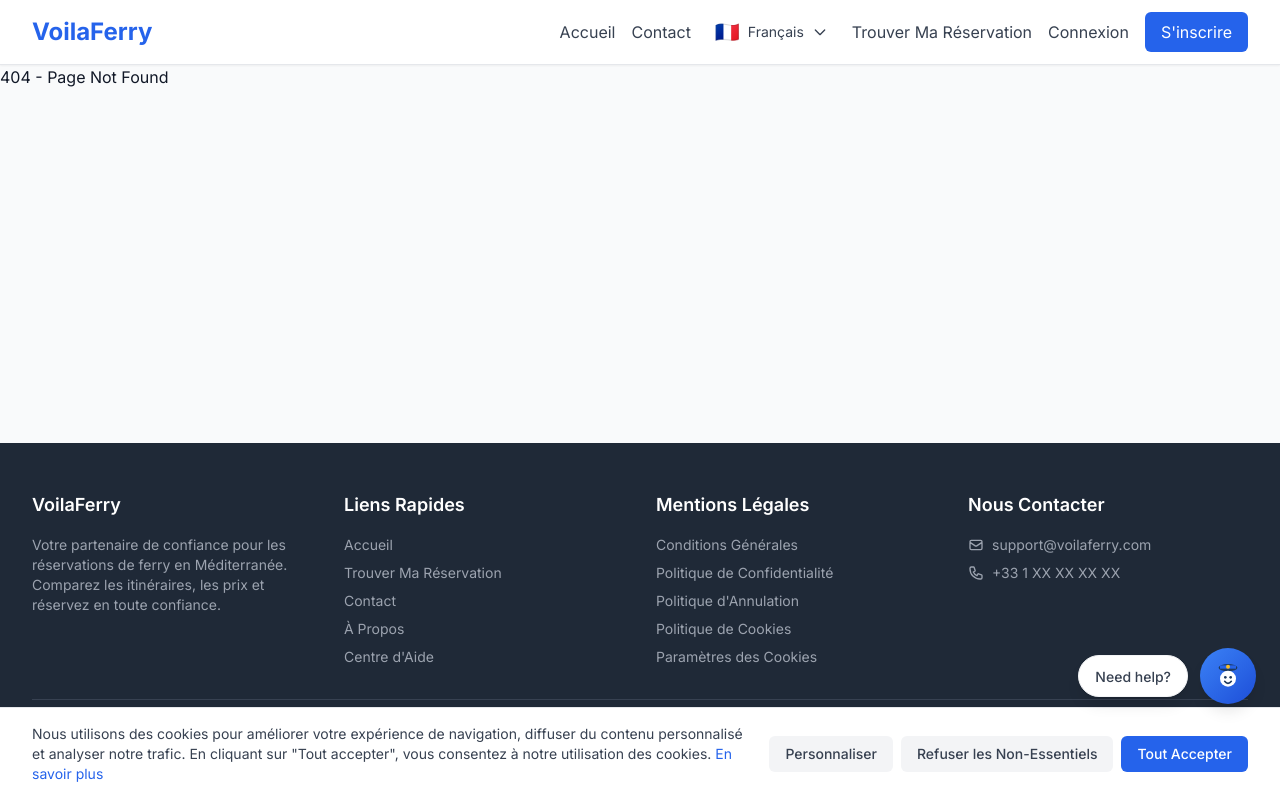
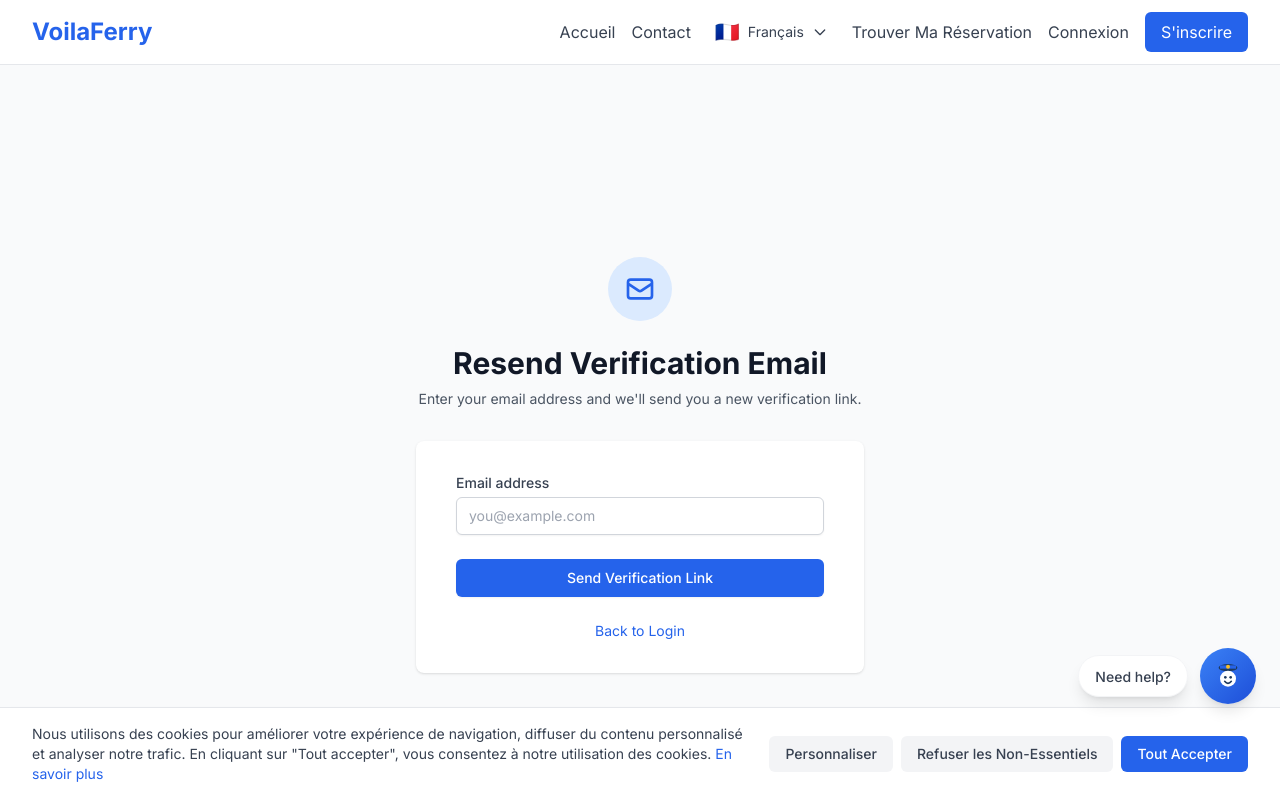
Before and after one commit to ayoubbenmbarek/ferry-platform-reservation, a React (Create React App) app in the folder frontend/: page /resend-verification in a window 1280 px wide. Shown: the top 800 px of the page. Built offline with nearby package versions, Linux system fonts and the light colour scheme.

Commit message:
Updated resend verification

```diff
--- a/frontend/src/App.tsx
+++ b/frontend/src/App.tsx
@@ -28,6 +28,7 @@ const RegisterPage = React.lazy(() => import('./pages/RegisterPage'));
 const ForgotPasswordPage = React.lazy(() => import('./pages/ForgotPasswordPage'));
 const ResetPasswordPage = React.lazy(() => import('./pages/ResetPasswordPage'));
 const VerifyEmailPage = React.lazy(() => import('./pages/VerifyEmailPage'));
+const ResendVerificationPage = React.lazy(() => import('./pages/ResendVerificationPage'));
 const ProfilePage = React.lazy(() => import('./pages/ProfilePage'));
 const SavedRoutesPage = React.lazy(() => import('./pages/SavedRoutesPage'));
 const MyAlertsPage = React.lazy(() => import('./pages/MyAlertsPage'));
@@ -135,6 +136,7 @@ function App() {
               <Route path="/forgot-password" element={<ForgotPasswordPage />} />
               <Route path="/reset-password" element={<ResetPasswordPage />} />
               <Route path="/verify-email" element={<VerifyEmailPage />} />
+              <Route path="/resend-verification" element={<ResendVerificationPage />} />
               <Route path="/about" element={<AboutPage />} />
               <Route path="/contact" element={<ContactPage />} />
               <Route path="/help" element={<HelpCenterPage />} />
--- a/frontend/src/pages/ProfilePage.tsx
+++ b/frontend/src/pages/ProfilePage.tsx
@@ -287,13 +287,17 @@ const ProfilePage: React.FC = () => {
                   <label className="block text-sm font-medium text-gray-700">Preferred Language</label>
                   <select
                     value={preferencesData.preferredLanguage}
-                    onChange={(e) => setPreferencesData({ ...preferencesData, preferredLanguage: e.target.value })}
+                    onChange={(e) => {
+                      const newLang = e.target.value;
+                      setPreferencesData({ ...preferencesData, preferredLanguage: newLang });
+                      i18n.changeLanguage(newLang);
+                    }}
                     className="mt-1 block w-full rounded-md border-gray-300 shadow-sm focus:border-blue-500 focus:ring-blue-500 px-3 py-2 border"
                   >
                     <option value="en">English</option>
                     <option value="fr">Français</option>
-                    <option value="ar">العربية</option>
                     <option value="it">Italiano</option>
+                    <option value="de">Deutsch</option>
                   </select>
                 </div>
 
--- a/frontend/src/pages/RegisterPage.tsx
+++ b/frontend/src/pages/RegisterPage.tsx
@@ -26,7 +26,7 @@ const snakeToCamel = (obj: any): any => {
 };
 
 const RegisterPage: React.FC = () => {
-  const { t } = useTranslation(['auth', 'common']);
+  const { t, i18n } = useTranslation(['auth', 'common']);
   const dispatch = useDispatch<AppDispatch>();
   const navigate = useNavigate();
   const { isAuthenticated, isLoading, error } = useSelector((state: RootState) => state.auth);
@@ -125,9 +125,17 @@ const RegisterPage: React.FC = () => {
     if (error) {
       dispatch(clearError());
     }
+
+    const { name, value } = e.target;
+
+    // Change app language when language preference is selected
+    if (name === 'preferredLanguage') {
+      i18n.changeLanguage(value);
+    }
+
     setFormData({
       ...formData,
-      [e.target.name]: e.target.value
+      [name]: value
     });
     setFormError('');
   };
@@ -332,8 +340,8 @@ const RegisterPage: React.FC = () => {
                 >
                   <option value="en">English</option>
                   <option value="fr">Français</option>
-                  <option value="ar">العربية</option>
                   <option value="it">Italiano</option>
+                  <option value="de">Deutsch</option>
                 </select>
               </div>
               <div>
--- /dev/null
+++ b/frontend/src/pages/ResendVerificationPage.tsx
@@ -0,0 +1,137 @@
+import React, { useState } from 'react';
+import { Link } from 'react-router-dom';
+import { useTranslation } from 'react-i18next';
+import api from '../services/api';
+
+const ResendVerificationPage: React.FC = () => {
+  const { t } = useTranslation(['common']);
+  const [email, setEmail] = useState('');
+  const [isLoading, setIsLoading] = useState(false);
+  const [isSuccess, setIsSuccess] = useState(false);
+  const [error, setError] = useState('');
+
+  const handleSubmit = async (e: React.FormEvent) => {
+    e.preventDefault();
+    setIsLoading(true);
+    setError('');
+
+    try {
+      await api.post('/auth/resend-verification', null, { params: { email } });
+      setIsSuccess(true);
+    } catch (err: any) {
+      const errorMessage = err.response?.data?.detail || 'Failed to resend verification email';
+      setError(errorMessage);
+    } finally {
+      setIsLoading(false);
+    }
+  };
+
+  if (isSuccess) {
+    return (
+      <div className="min-h-screen bg-gray-50 flex flex-col justify-center py-12 sm:px-6 lg:px-8">
+        <div className="sm:mx-auto sm:w-full sm:max-w-md">
+          <div className="bg-white py-8 px-4 shadow sm:rounded-lg sm:px-10">
+            <div className="text-center">
+              <div className="mx-auto flex items-center justify-center h-16 w-16 rounded-full bg-green-100">
+                <svg className="h-8 w-8 text-green-600" fill="none" stroke="currentColor" viewBox="0 0 24 24">
+                  <path strokeLinecap="round" strokeLinejoin="round" strokeWidth={2} d="M5 13l4 4L19 7" />
+                </svg>
+              </div>
+              <h2 className="mt-6 text-2xl font-bold text-gray-900">
+                {t('auth.verificationSent', 'Verification Email Sent')}
+              </h2>
+              <p className="mt-2 text-sm text-gray-600">
+                {t('auth.verificationSentDesc', 'If an account exists with this email, you will receive a verification link shortly. Please check your inbox and spam folder.')}
+              </p>
+              <div className="mt-6">
+                <Link
+                  to="/login"
+                  className="inline-flex items-center px-4 py-2 border border-transparent text-sm font-medium rounded-md shadow-sm text-white bg-blue-600 hover:bg-blue-700"
+                >
+                  {t('auth.goToLogin', 'Go to Login')}
+                </Link>
+              </div>
+            </div>
+          </div>
+        </div>
+      </div>
+    );
+  }
+
+  return (
+    <div className="min-h-screen bg-gray-50 flex flex-col justify-center py-12 sm:px-6 lg:px-8">
+      <div className="sm:mx-auto sm:w-full sm:max-w-md">
+        <div className="text-center">
+          <div className="mx-auto flex items-center justify-center h-16 w-16 rounded-full bg-blue-100">
+            <svg className="h-8 w-8 text-blue-600" fill="none" stroke="currentColor" viewBox="0 0 24 24">
+              <path strokeLinecap="round" strokeLinejoin="round" strokeWidth={2} d="M3 8l7.89 5.26a2 2 0 002.22 0L21 8M5 19h14a2 2 0 002-2V7a2 2 0 00-2-2H5a2 2 0 00-2 2v10a2 2 0 002 2z" />
+            </svg>
+          </div>
+          <h2 className="mt-6 text-3xl font-bold text-gray-900">
+            {t('auth.resendVerification', 'Resend Verification Email')}
+          </h2>
+          <p className="mt-2 text-sm text-gray-600">
+            {t('auth.resendVerificationDesc', "Enter your email address and we'll send you a new verification link.")}
+          </p>
+        </div>
+
+        <div className="mt-8 bg-white py-8 px-4 shadow sm:rounded-lg sm:px-10">
+          <form onSubmit={handleSubmit} className="space-y-6">
+            {error && (
+              <div className="p-4 bg-red-50 border border-red-200 rounded-md">
+                <p className="text-sm text-red-600">{error}</p>
+              </div>
+            )}
+
+            <div>
+              <label htmlFor="email" className="block text-sm font-medium text-gray-700">
+                {t('auth.email', 'Email address')}
+              </label>
+              <div className="mt-1">
+                <input
+                  id="email"
+                  name="email"
+                  type="email"
+                  autoComplete="email"
+                  required
+                  value={email}
+                  onChange={(e) => setEmail(e.target.value)}
+                  className="appearance-none block w-full px-3 py-2 border border-gray-300 rounded-md shadow-sm placeholder-gray-400 focus:outline-none focus:ring-blue-500 focus:border-blue-500 sm:text-sm"
+                  placeholder="you@example.com"
+                />
+              </div>
+            </div>
+
+            <div>
+              <button
+                type="submit"
+                disabled={isLoading}
+                className="w-full flex justify-center py-2 px-4 border border-transparent rounded-md shadow-sm text-sm font-medium text-white bg-blue-600 hover:bg-blue-700 focus:outline-none focus:ring-2 focus:ring-offset-2 focus:ring-blue-500 disabled:opacity-50 disabled:cursor-not-allowed"
+              >
+                {isLoading ? (
+                  <>
+                    <svg className="animate-spin -ml-1 mr-3 h-5 w-5 text-white" fill="none" viewBox="0 0 24 24">
+                      <circle className="opacity-25" cx="12" cy="12" r="10" stroke="currentColor" strokeWidth="4"></circle>
+                      <path className="opacity-75" fill="currentColor" d="M4 12a8 8 0 018-8V0C5.373 0 0 5.373 0 12h4zm2 5.291A7.962 7.962 0 014 12H0c0 3.042 1.135 5.824 3 7.938l3-2.647z"></path>
+                    </svg>
+                    {t('common.sending', 'Sending...')}
+                  </>
+                ) : (
+                  t('auth.sendVerificationLink', 'Send Verification Link')
+                )}
+              </button>
+            </div>
+
+            <div className="text-center text-sm">
+              <Link to="/login" className="text-blue-600 hover:text-blue-500">
+                {t('auth.backToLogin', 'Back to Login')}
+              </Link>
+            </div>
+          </form>
+        </div>
+      </div>
+    </div>
+  );
+};
+
+export default ResendVerificationPage;
```
Also changed, not shown: 1 other file (tests, documents, lock files or other folders).
